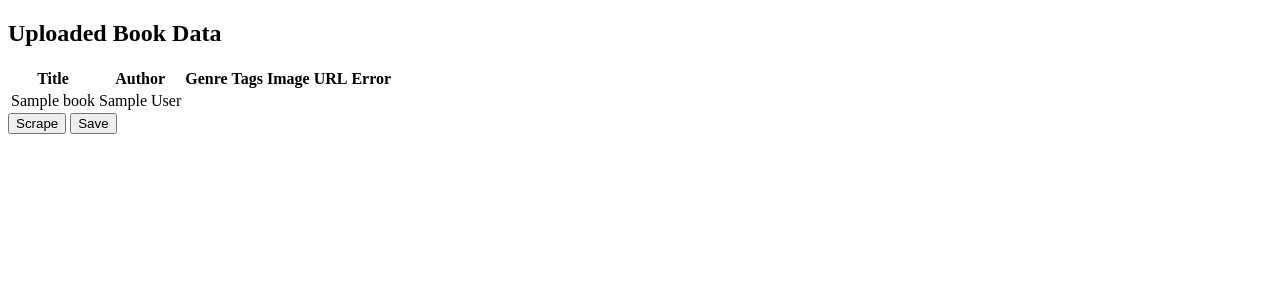
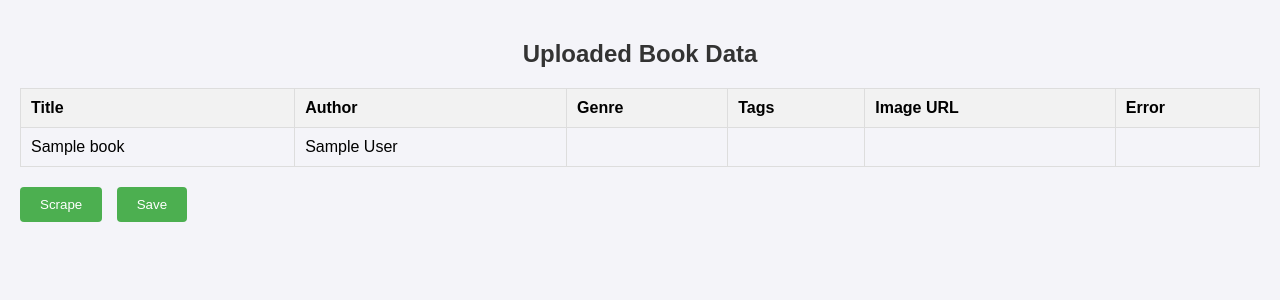
Before and after one commit to backend6525/bookdsearch, a Django app: template bookdsearch/bookdsearchapp/templates/bookdsearchapp/results.html in a window 1280 px wide. Shown: the top 300 px of the page. Run offline with Django 5.2, Linux system fonts and the light colour scheme; the template is opened without the code that fills it: most values are stand-ins (such as "Sample title", 1, 10 or a date in 2020).

Commit message:
Style: Added CSS

```diff
--- /dev/null
+++ b/bookdsearch/bookdsearchapp/static/css/styles.css
@@ -0,0 +1,60 @@
+body {
+	font-family: Arial, sans-serif;
+	background-color: #f4f4f9;
+	margin: 0;
+	padding: 20px;
+}
+
+.container {
+	max-width: 800px;
+	margin: 0 auto;
+	background: #fff;
+	padding: 20px;
+	box-shadow: 0 0 10px rgba(0, 0, 0, 0.1);
+	border-radius: 8px;
+}
+
+h2 {
+	text-align: center;
+	color: #333;
+}
+
+table {
+	width: 100%;
+	border-collapse: collapse;
+	margin-bottom: 20px;
+}
+
+table,
+th,
+td {
+	border: 1px solid #ddd;
+}
+
+th,
+td {
+	padding: 10px;
+	text-align: left;
+}
+
+th {
+	background-color: #f2f2f2;
+}
+
+button {
+	background-color: #4caf50;
+	color: white;
+	padding: 10px 20px;
+	border: none;
+	border-radius: 4px;
+	cursor: pointer;
+	margin-right: 10px;
+}
+
+button:hover {
+	background-color: #45a049;
+}
+
+.button-group {
+	text-align: center;
+}
--- a/bookdsearch/bookdsearchapp/templates/bookdsearchapp/results.html
+++ b/bookdsearch/bookdsearchapp/templates/bookdsearchapp/results.html
@@ -1,100 +1,12 @@
 <!-- bookdsearchapp/templates/bookdsearchapp/results.html -->
-<!--
-<!DOCTYPE html>
-<html lang="en">
-	<head>
-		<meta charset="UTF-8" />
-		<title>Display Book Data</title>
-	</head>
-	<body>
-		<h2>Uploaded Book Data</h2>
-		<form id="scrape-form" method="post">
-			{% csrf_token %}
-			<table>
-				<thead>
-					<tr>
-						<th>Title</th>
-						<th>Author</th>
-					</tr>
-				</thead>
-				<tbody>
-					{% for book in book_data %}
-					<tr>
-						<td>{{ book.title }}</td>
-						<td>{{ book.author }}</td>
-						<input
-							type="hidden"
-							name="book_data[]"
-							value="{{ book.title }}|{{ book.author }}" />
-					</tr>
-					{% endfor %}
-				</tbody>
-			</table>
-			<button type="button" onclick="scrapeData()">Scrape</button>
-			<button type="button" onclick="saveData()">Save</button>
-		</form>
-
-		<div id="scraped-results"></div>
-
-		<script>
-			function scrapeData() {
-				const form = document.getElementById("scrape-form");
-				const formData = new FormData(form);
-
-				fetch("{% url 'scrape_data' %}", {
-					method: "POST",
-					body: formData,
-					headers: {
-						"X-CSRFToken": formData.get("csrfmiddlewaretoken"),
-					},
-				})
-					.then((response) => response.json())
-					.then((data) => {
-						if (data.error) {
-							alert(data.error);
-						} else {
-							const resultsDiv = document.getElementById("scraped-results");
-							resultsDiv.innerHTML = "<h2>Scraped Data</h2>";
-							data.scraped_data.forEach((book) => {
-								resultsDiv.innerHTML += `<p>Title: ${book.title}, Author: ${book.author}, Genre: ${book.genre}, Tags: ${book.tags}, <img src="${book.image_url}" alt="Cover Image"></p>`;
-							});
-						}
-					})
-					.catch((error) => console.error("Error:", error));
-			}
-
-			function saveData() {
-				const form = document.getElementById("scrape-form");
-				const formData = new FormData(form);
-
-				fetch("{% url 'save_data' %}", {
-					method: "POST",
-					body: formData,
-					headers: {
-						"X-CSRFToken": formData.get("csrfmiddlewaretoken"),
-					},
-				})
-					.then((response) => response.blob())
-					.then((blob) => {
-						const url = window.URL.createObjectURL(blob);
-						const a = document.createElement("a");
-						a.href = url;
-						a.download = "scraped_data.xlsx";
-						document.body.appendChild(a);
-						a.click();
-						a.remove();
-					})
-					.catch((error) => console.error("Error:", error));
-			}
-		</script>
-	</body>
-</html> -->
 
 <!DOCTYPE html>
 <html lang="en">
 	<head>
 		<meta charset="UTF-8" />
 		<title>Display Book Data</title>
+		{% load static %}
+		<link rel="stylesheet" href="{% static 'css/styles.css' %}" />
 	</head>
 	<body>
 		<h2>Uploaded Book Data</h2>
@@ -202,30 +114,6 @@
 				});
 			}
 
-			// function saveData() {
-			// 	const form = document.getElementById("scrape-form");
-			// 	const formData = new FormData(form);
-
-			// 	fetch("{% url 'save_data' %}", {
-			// 		method: "POST",
-			// 		body: formData,
-			// 		headers: {
-			// 			"X-CSRFToken": formData.get("csrfmiddlewaretoken"),
-			// 		},
-			// 	})
-			// 		.then((response) => response.blob())
-			// 		.then((blob) => {
-			// 			const url = window.URL.createObjectURL(blob);
-			// 			const a = document.createElement("a");
-			// 			a.href = url;
-			// 			a.download = "scraped_data.xlsx";
-			// 			document.body.appendChild(a);
-			// 			a.click();
-			// 			a.remove();
-			// 		})
-			// 		.catch((error) => console.error("Error:", error));
-			// }
-
 			function saveData() {
 				const table = document.getElementById("book-data-table");
 				const rows = table.querySelectorAll("tbody tr");
```
